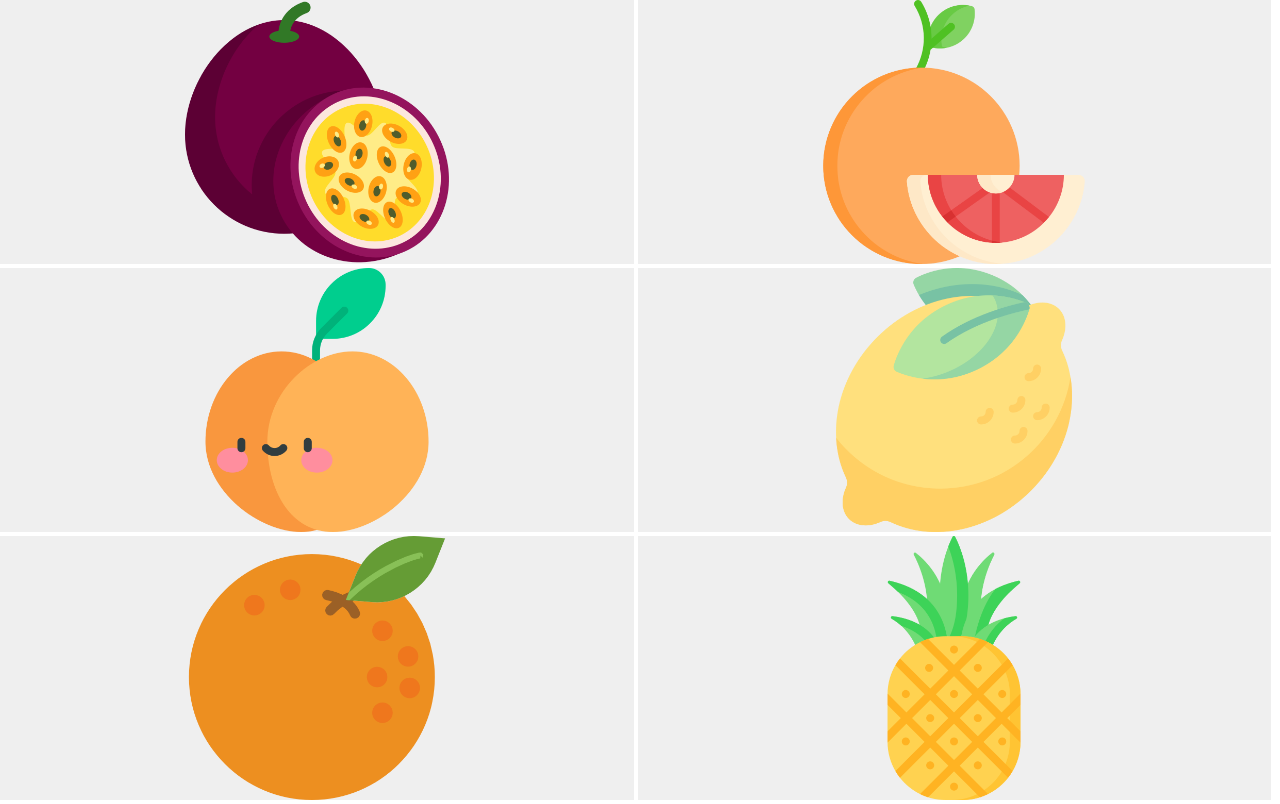
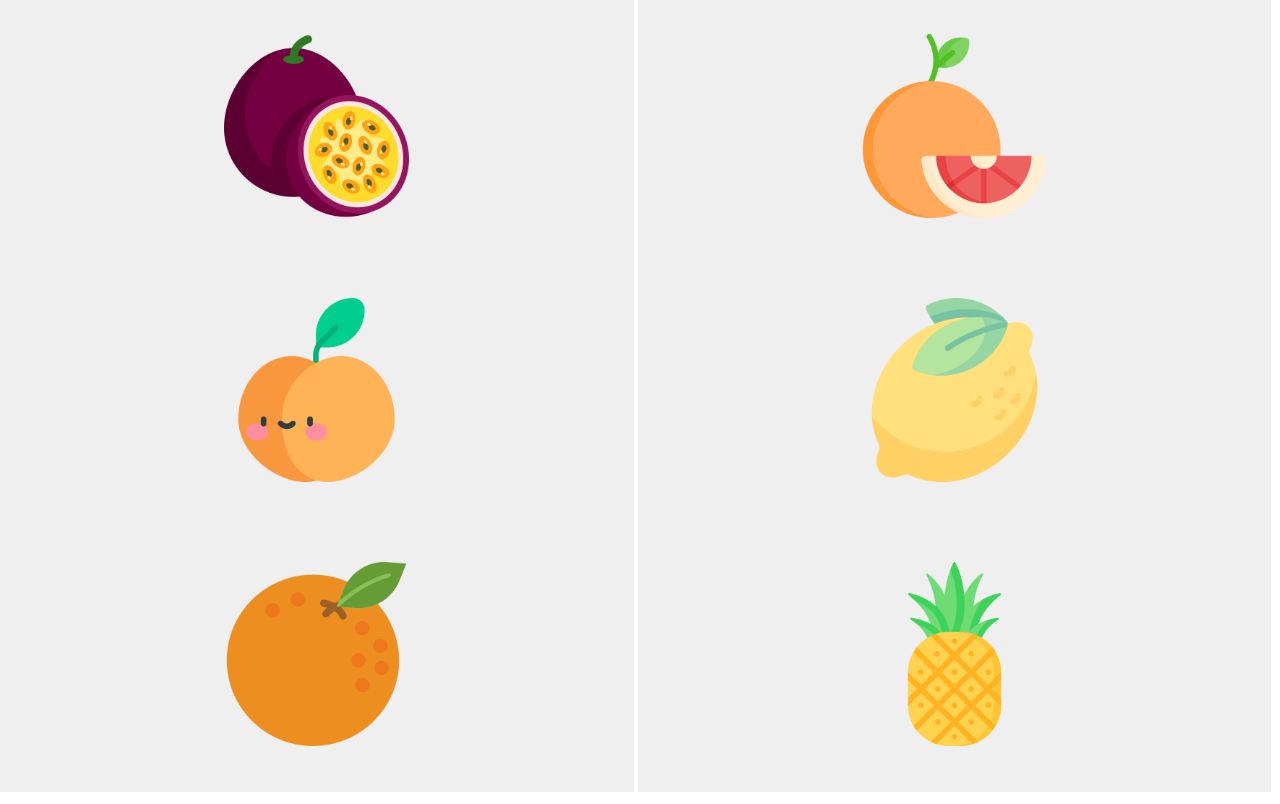
Before and after one commit to Jason840808/3bi8.com, a plain HTML site: page juiceClass.html in a window 1280 px wide. Drawn offline with Linux system fonts and the light colour scheme.

Commit message:
Update juiceClass.html

```diff
--- a/juiceClass.html
+++ b/juiceClass.html
@@ -8,11 +8,11 @@
         <meta name="viewport" content="initial-scale=1.0, width=device-width">
     </head>
     <body style="margin: 0px; height: 100%">
-        <button onclick="window.location.href='juiceClass/passionFruit.html'" class="sixDouble"><img src="juiceClass/passion-fruit.png" style="height: 100%;"></button>
-        <button onclick="window.location.href='juiceClass/grapeFruit.html'" class="sixDouble"><img src="juiceClass/grapefruit.png" style="height: 100%;"></button>
-        <button onclick="window.location.href='juiceClass/plum.html'" class="sixDouble"><img src="juiceClass/plum.png" style="height: 100%;"></button>
-        <button onclick="window.location.href='juiceClass/lemon.html'" class="sixDouble"><img src="juiceClass/lemon.png" style="height: 100%;"></button>
-        <button onclick="window.location.href='juiceClass/orange.html'" class="sixDouble"><img src="juiceClass/orange.png" style="height: 100%;"></button>
-        <button onclick="window.location.href='juiceClass/pineapple.html'" class="sixDouble"><img src="juiceClass/pineapple.png" style="height: 100%;"></button>
+        <button onclick="window.location.href='juiceClass/passionFruit.html'" class="sixDouble"><img src="juiceClass/passion-fruit.png" style="height: 70%;"></button>
+        <button onclick="window.location.href='juiceClass/grapeFruit.html'" class="sixDouble"><img src="juiceClass/grapefruit.png" style="height: 70%;"></button>
+        <button onclick="window.location.href='juiceClass/plum.html'" class="sixDouble"><img src="juiceClass/plum.png" style="height: 70%;"></button>
+        <button onclick="window.location.href='juiceClass/lemon.html'" class="sixDouble"><img src="juiceClass/lemon.png" style="height: 70%;"></button>
+        <button onclick="window.location.href='juiceClass/orange.html'" class="sixDouble"><img src="juiceClass/orange.png" style="height: 70%;"></button>
+        <button onclick="window.location.href='juiceClass/pineapple.html'" class="sixDouble"><img src="juiceClass/pineapple.png" style="height: 70%;"></button>
     </body>
 </HTML>
```
